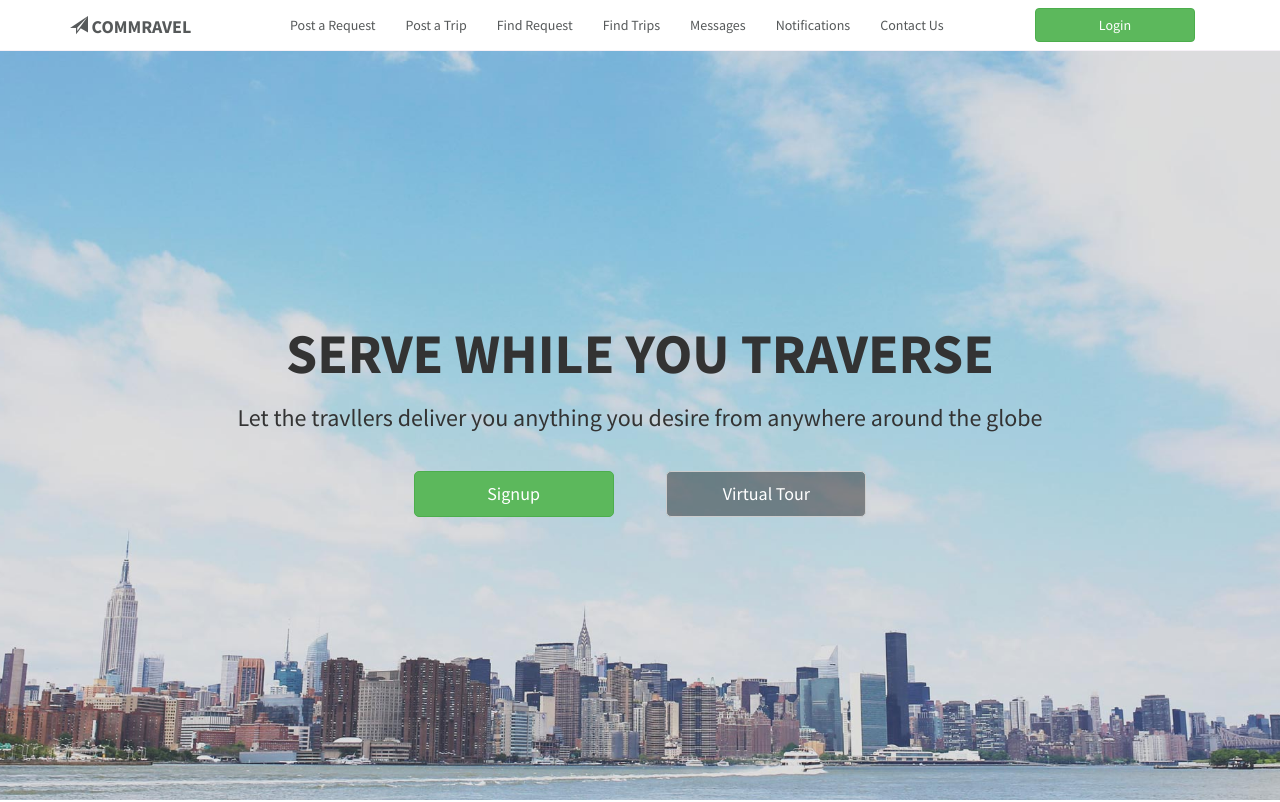
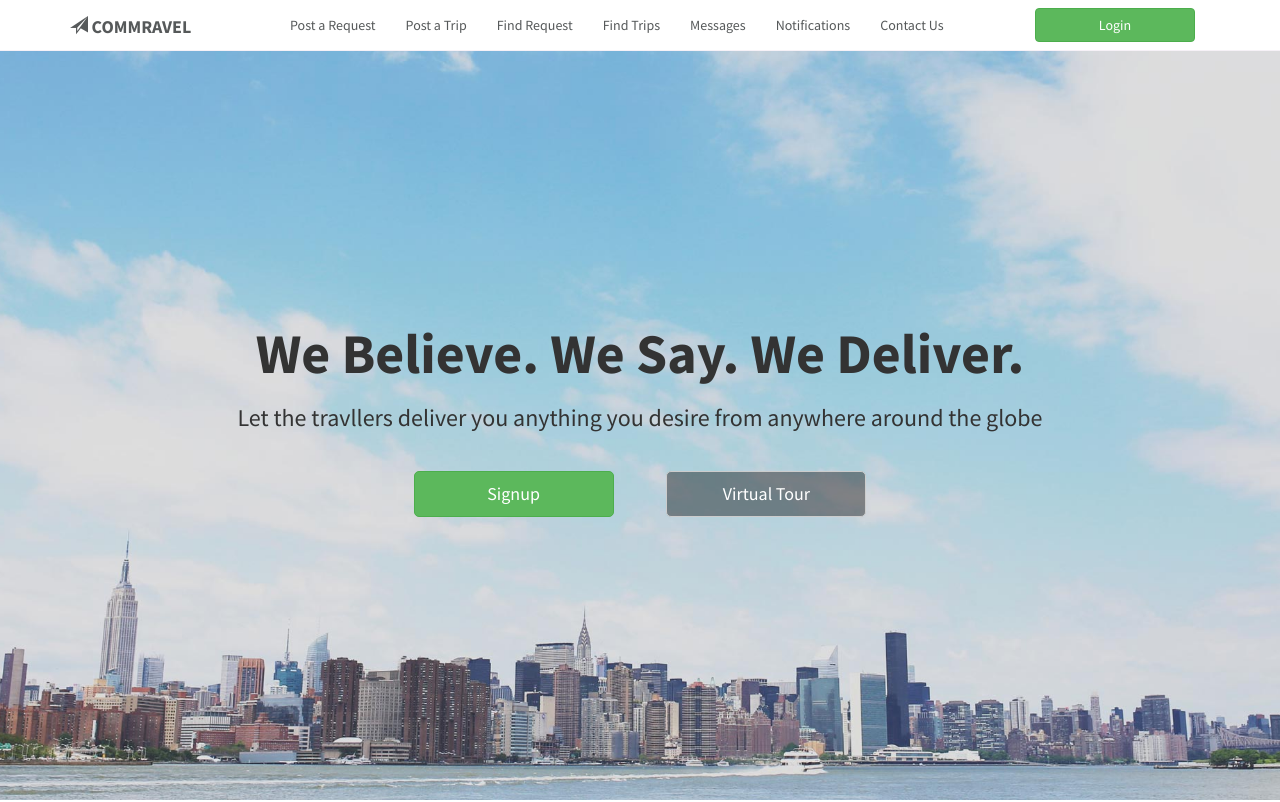
Before and after one commit to Rafah-Mehfooz/Commravel, a plain HTML site: page index.html in a window 1280 px wide. Shown: the top 802 px of the page. Drawn offline with Linux system fonts and the light colour scheme.

Commit message:
Update index.html

```diff
--- a/index.html
+++ b/index.html
@@ -98,7 +98,7 @@
     <!-- Header -->
     <header id="top" class="header">
         <div class="text-vertical-center">
-            <h1>SERVE WHILE YOU TRAVERSE</h1>
+            <h1>We Believe. We Say. We Deliver.</h1>
             <h3>Let the travllers deliver you anything you desire from anywhere around the globe</h3>
             <br>
             <div class="hero-placeholder-btn">
```
